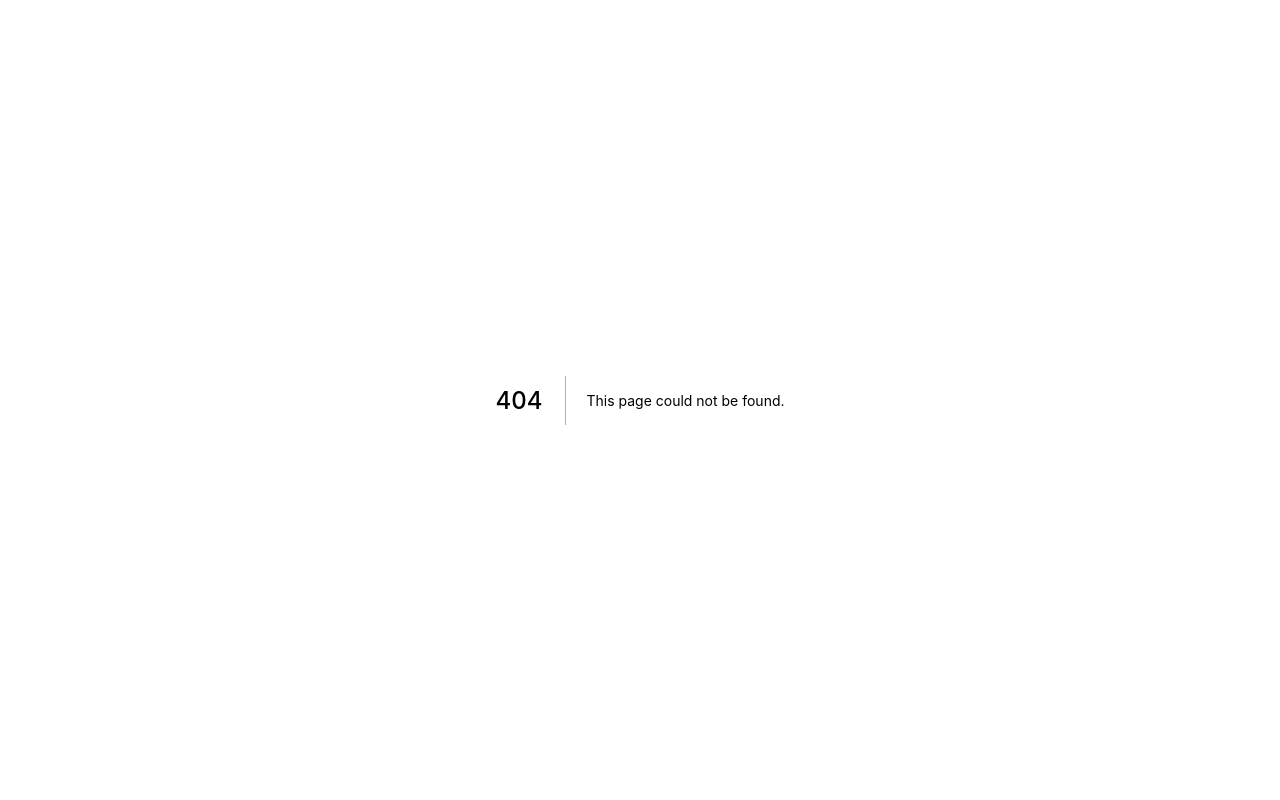
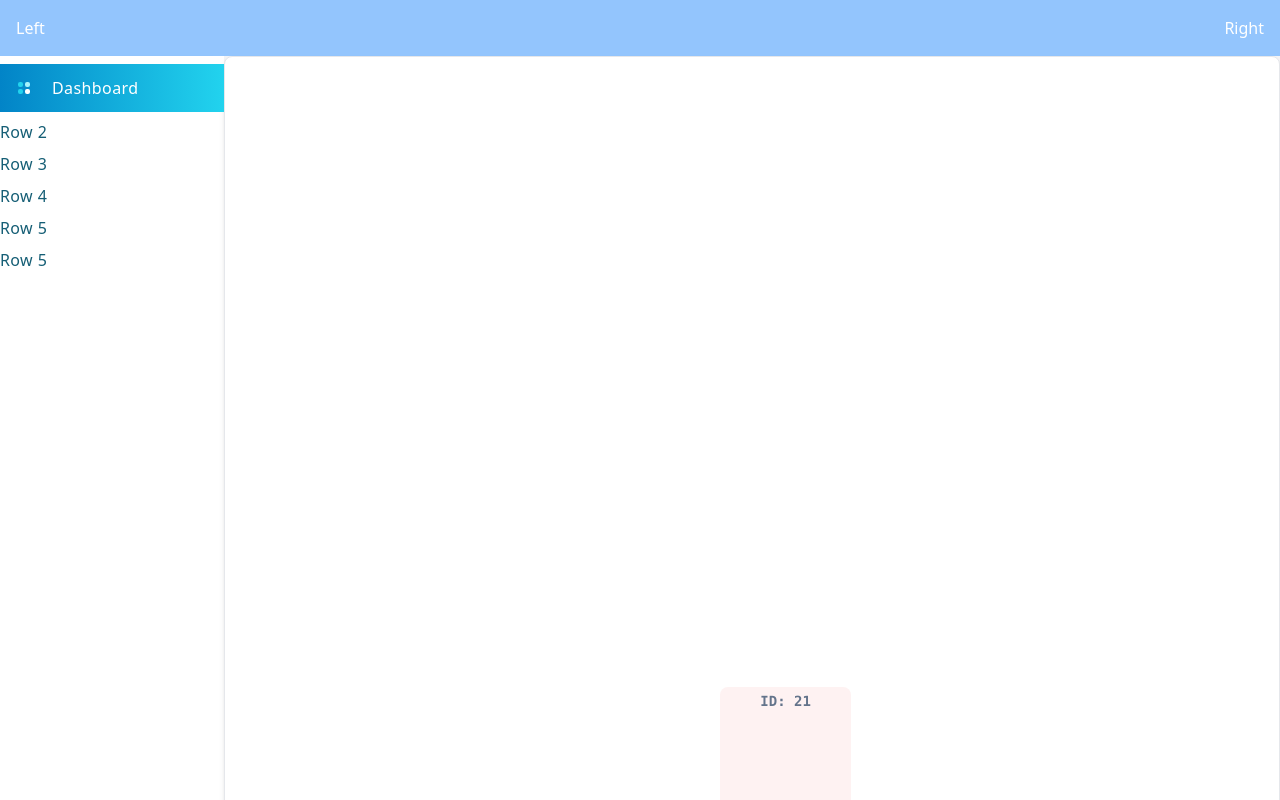
Before and after one commit to katsumi8/reservation-frontend-admin, a Next.js app: page /Home in a window 1280 px wide. Before the commit this address had no page. Shown: the top 800 px of the page. Built offline with nearby package versions, Linux system fonts and the light colour scheme.

Commit message:
added home screen

```diff
--- /dev/null
+++ b/components/Header.tsx
@@ -0,0 +1,15 @@
+import { ReactNode } from "react";
+
+const Header = ({ children }: { children?: ReactNode }) => {
+  return (
+    <div>
+      <header className="flex items-center justify-between bg-blue-300 p-4">
+        <div className="flex">Left</div>
+        <div className="flex">Right</div>
+      </header>
+      {/* <main>{children}</main> */}
+    </div>
+  );
+};
+
+export default Header;
--- /dev/null
+++ b/components/Main.tsx
@@ -0,0 +1,13 @@
+import { ReactNode } from "react";
+import Sidebar from "./Sidebar";
+
+const MainContent = ({ children }: { children: ReactNode }) => {
+  return (
+    <div className="flex min-h-screen bg-gray-100">
+      <Sidebar />
+      <div className="flex-1">{children}</div>
+    </div>
+  );
+};
+
+export default MainContent;
--- /dev/null
+++ b/components/Sidebar.tsx
@@ -0,0 +1,38 @@
+const Sidebar = () => {
+  return (
+    <div className="flex min-h-screen w-56 flex-col bg-white pt-2 pb-6 shadow-lg">
+      <ul className="space-y-2 tracking-wide">
+        <li className="min-w-max">
+          <a
+            href="#"
+            aria-label="dashboard"
+            className="relative flex items-center space-x-4 bg-gradient-to-r from-sky-600 to-cyan-400 px-4 py-3 text-white"
+          >
+            <svg className="-ml-1 h-6 w-6" viewBox="0 0 24 24" fill="none">
+              <path
+                d="M6 8a2 2 0 0 1 2-2h1a2 2 0 0 1 2 2v1a2 2 0 0 1-2 2H8a2 2 0 0 1-2-2V8ZM6 15a2 2 0 0 1 2-2h1a2 2 0 0 1 2 2v1a2 2 0 0 1-2 2H8a2 2 0 0 1-2-2v-1Z"
+                className="fill-current text-cyan-400 dark:fill-slate-600"
+              ></path>
+              <path
+                d="M13 8a2 2 0 0 1 2-2h1a2 2 0 0 1 2 2v1a2 2 0 0 1-2 2h-1a2 2 0 0 1-2-2V8Z"
+                className="fill-current text-cyan-200 group-hover:text-cyan-300"
+              ></path>
+              <path
+                d="M13 15a2 2 0 0 1 2-2h1a2 2 0 0 1 2 2v1a2 2 0 0 1-2 2h-1a2 2 0 0 1-2-2v-1Z"
+                className="fill-current group-hover:text-sky-300"
+              ></path>
+            </svg>
+            <span className="-mr-1 font-medium">Dashboard</span>
+          </a>
+        </li>
+        <li className="min-w-max text-cyan-800">Row 2</li>
+        <li className="min-w-max  text-cyan-800">Row 3</li>
+        <li className="min-w-max  text-cyan-800">Row 4</li>
+        <li className="min-w-max  text-cyan-800">Row 5</li>
+        <li className="min-w-max  text-cyan-800">Row 5</li>
+      </ul>
+    </div>
+  );
+};
+
+export default Sidebar;
--- /dev/null
+++ b/pages/Home/Contents/TableLayout/index.tsx
@@ -0,0 +1,22 @@
+import React from "react";
+
+function TableLayout() {
+  return (
+    <div className="container mx-auto rounded-lg border border-gray-200 bg-white p-6 shadow-md dark:border-gray-700 dark:bg-gray-800">
+      <section className="grid aspect-square grid-cols-15 grid-rows-15 gap-1 rounded-lg text-center font-mono text-sm font-bold text-slate-500">
+        <div
+          key="21"
+          id="21"
+          className="rounded-lg border-blue-500 bg-red-50 p-1"
+          style={{
+            gridArea: "10 / 8 / 13 / 10",
+          }}
+        >
+          <p className="m-0">ID: 21</p>
+        </div>
+      </section>
+    </div>
+  );
+}
+
+export default TableLayout;
--- /dev/null
+++ b/pages/Home/Contents/index.tsx
@@ -0,0 +1,18 @@
+import React from "react";
+import Header from "../../../components/Header";
+import MainContent from "../../../components/Main";
+import Sidebar from "../../../components/Sidebar";
+import TableLayout from "./TableLayout";
+
+function CurrentTables() {
+  return (
+    <>
+      <Header />
+      <MainContent>
+        <TableLayout />
+      </MainContent>
+    </>
+  );
+}
+
+export default CurrentTables;
--- /dev/null
+++ b/pages/Home/index.tsx
@@ -0,0 +1,17 @@
+import Head from "next/head";
+import React from "react";
+import CurrentTables from "./Contents";
+
+const title = "Check reservations";
+
+export default function TableEditor() {
+  return (
+    <div>
+      <Head>
+        <title>{title}</title>
+        <meta name="description" content="Editing the table layout" />
+      </Head>
+      <CurrentTables />
+    </div>
+  );
+}
--- a/pages/TableEditor/Grid/presenter.tsx
+++ b/pages/TableEditor/Grid/presenter.tsx
@@ -1,4 +1,4 @@
-import React, { Dispatch, SetStateAction } from "react";
+import React from "react";
 import { GridProps } from "../../../types/props";
 import { gridColNum } from "./const";
 import { useGridEditor } from "./hooks";
@@ -57,6 +57,8 @@ function TableGrid({
     );
   }
 
+  console.log({coloredCells})
+
   return (
     <div className="container absolute mx-auto overflow-scroll rounded-lg border border-gray-200 bg-white p-6 shadow-md dark:border-gray-700 dark:bg-gray-800">
       <section className="absolute grid aspect-square w-[80vw] grid-cols-15 grid-rows-15 gap-1 rounded-lg text-center font-mono text-sm font-bold leading-6 text-slate-500">
--- a/pages/TableEditor/hooks copy.tsx
+++ /dev/null
@@ -1,38 +0,0 @@
-import React, { useState } from 'react';
-
-// Import the Tailwind CSS styles
-import './tailwind.css';
-
-// TypeScript type for the modal state
-type ModalState = {
-  modalOpen: boolean;
-};
-
-function MyModal() {
-  // Use the useState hook to manage the state of the modal
-  // The type of the state is specified using the ModalState type
-  const [modalOpen, setModalOpen] = useState<ModalState>({ modalOpen: false });
-
-  // Event handler for the click event
-  const handleClick = () => {
-    // Open the modal by setting the modalOpen state to true
-    setModalOpen({ modalOpen: true });
-  }
-
-  return (
-    <div>
-      {/* Button that opens the modal when clicked */}
-      <button onClick={handleClick} className="bg-blue-500 hover:bg-blue-700 text-white font-bold py-2 px-4 rounded">
-        Open Modal
-      </button>
-
-      {/* Modal that appears when the modalOpen state is true */}
-      {modalOpen.modalOpen && (
-        <div className="modal bg-white rounded-lg p-8">
-          <h1 className="text-3xl font-bold mb-4">Enter your ID</h1>
-          <input type="text" className="border rounded p-2" />
-        </div>
-      )}
-    </div>
-  );
-}
```
